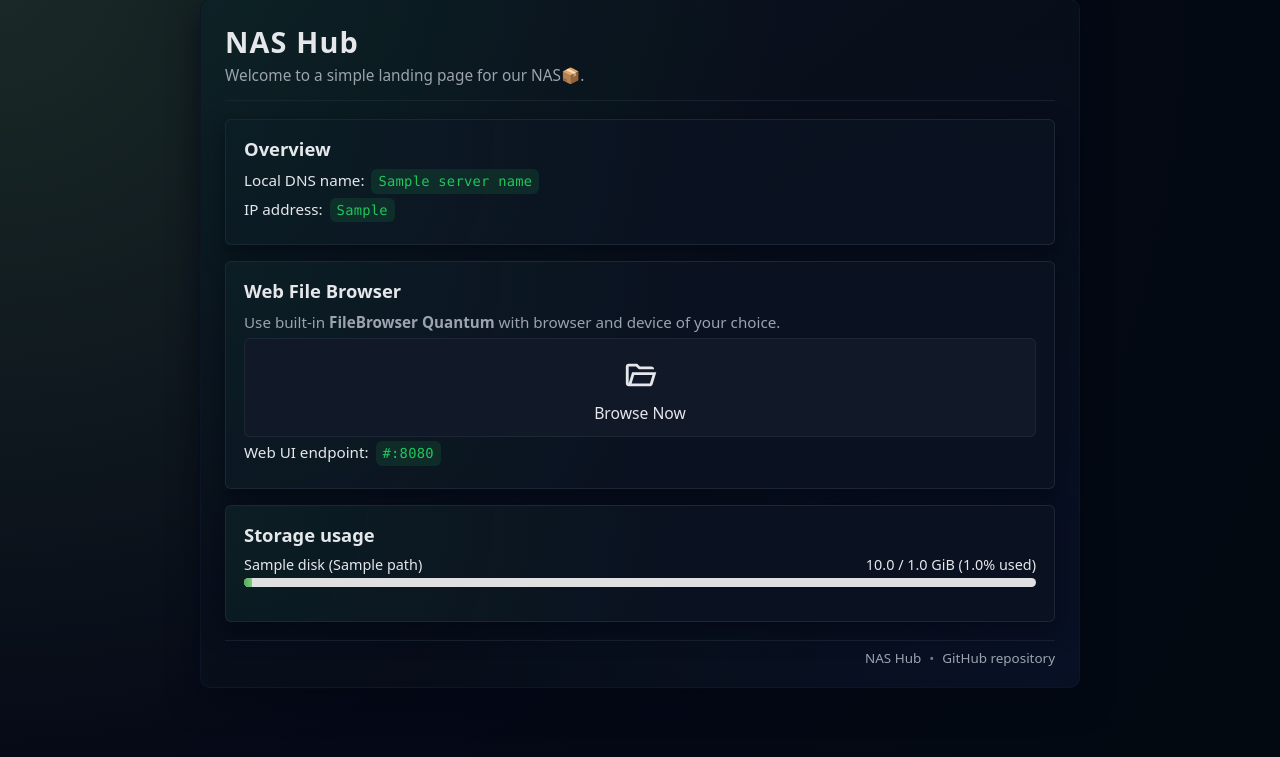
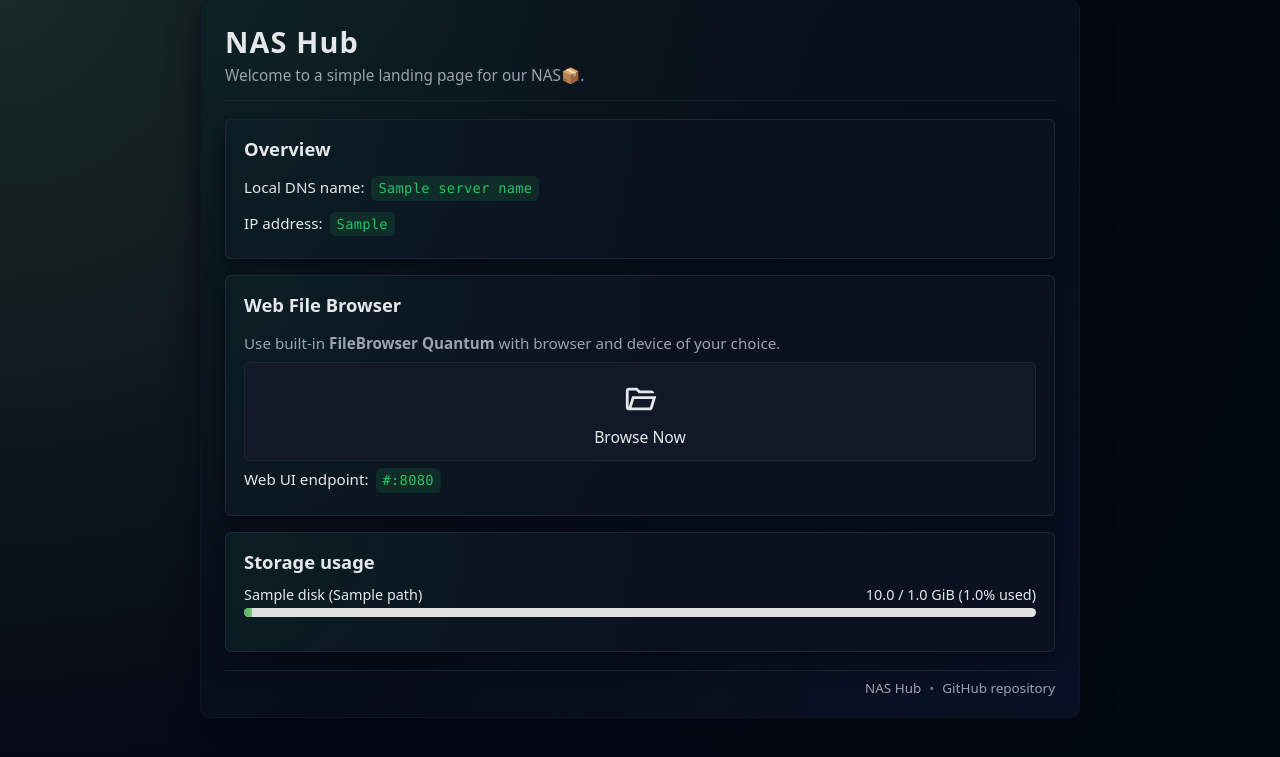
Before and after one commit to kubikulek231/nas, a Flask app: template website/src/templates/index.html in a window 1280 px wide. Shown: the part 25-782 px from the top of the page. Run offline with Flask 3, Linux system fonts and the light colour scheme; the template is opened without the code that fills it: most values are stand-ins (such as "Sample title", 1, 10 or a date in 2020).

Commit message:
Make everything flexbox

```diff
--- a/website/src/static/base.css
+++ b/website/src/static/base.css
@@ -78,6 +78,9 @@ body {
 }
 
 .card {
+  display: flex;
+  flex-direction: column;
+  gap: 3px;
   background:
     radial-gradient(circle at top left, rgba(34, 197, 94, 0.07), transparent 55%),
     rgba(11, 18, 32, 0.97);
```
